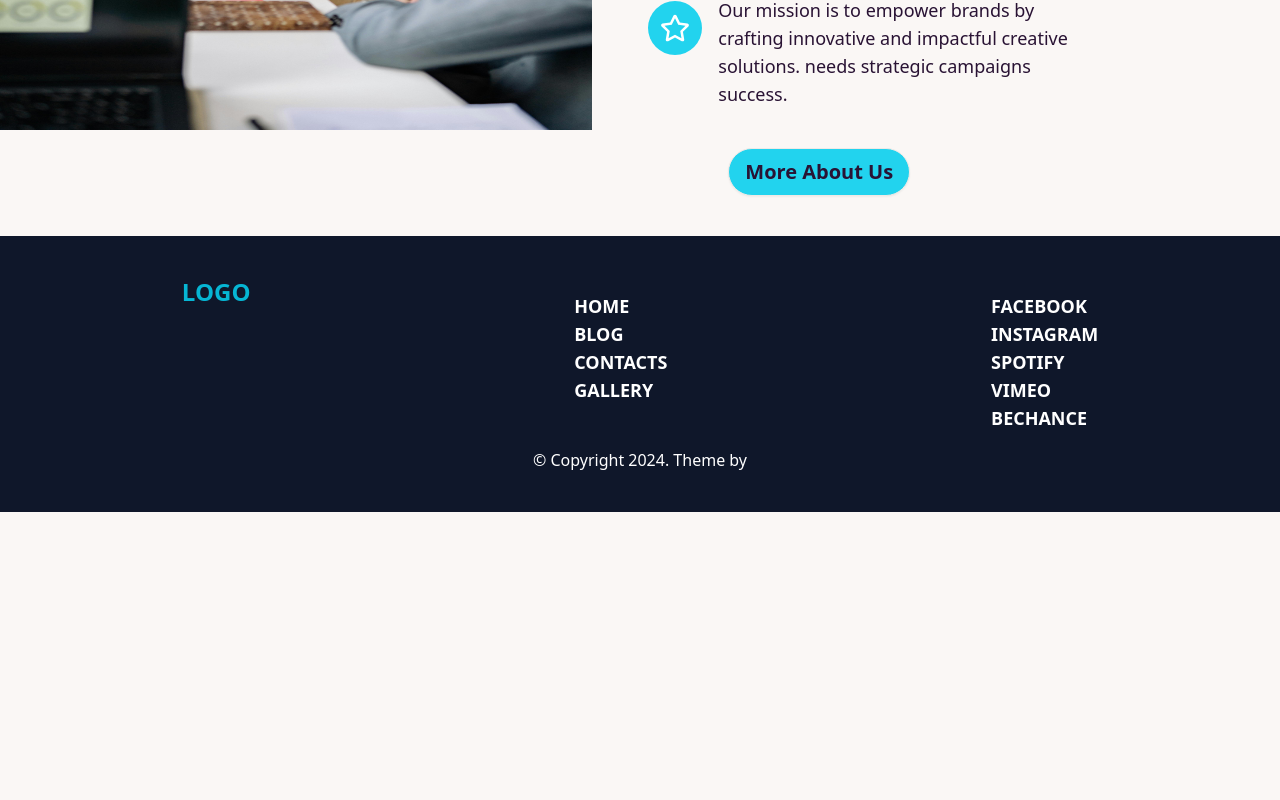
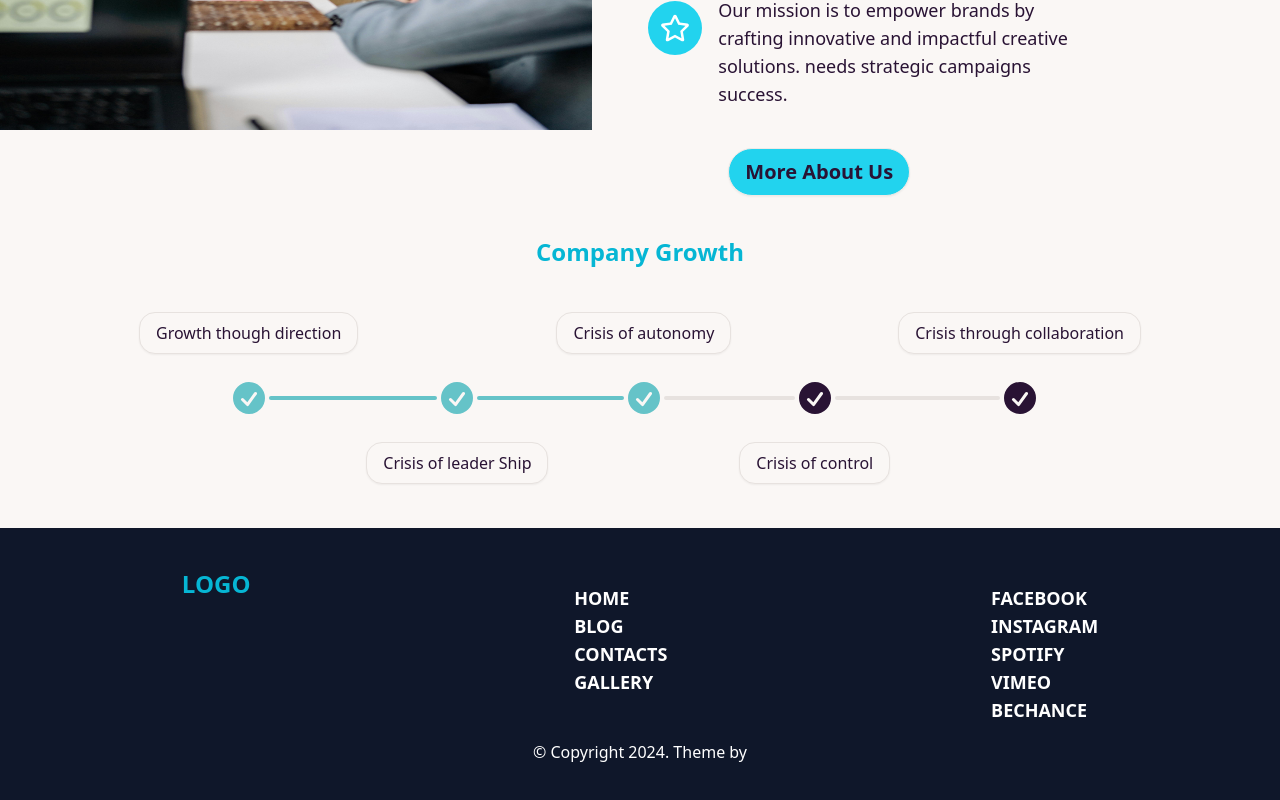
Before and after one commit to sumondas2001/React-Corporate-Website, a React app: page / in a window 1280 px wide. Shown: the part 1138-1938 px from the top of the page. Before the commit the page ends 1650 px from the top, so only its background shows below. Built offline with nearby package versions, Linux system fonts and the light colour scheme; the HTML template or start-up script is replaced by a standard one.

Commit message:
Growth section add

```diff
--- a/src/Pages/Login/Login.jsx
+++ b/src/Pages/Login/Login.jsx
@@ -1,8 +1,13 @@
 import { Link } from 'react-router-dom';
 import loginImg from '../../assets/login/login.svg';
 import { FaGoogle, FaGithub } from "react-icons/fa";
+import { useEffect } from 'react';
+import AOS from 'aos';
 
 const Login = () => {
+     useEffect(() => {
+          AOS.init()
+     }, [])
 
      const handelLogin = (event) => {
           event.preventDefault();
@@ -20,7 +25,7 @@ const Login = () => {
      return (
           <div className='mb-20'>
                <h1 className="text-3xl font-bold text-center mt-4 text-cyan-600">Login Now ! </h1>
-               <div className='flex gap-10 justify-center mt-10'>
+               <div data-aos="zoom-in-down" className='flex gap-10 justify-center items-center mt-10'>
                     <div>
                          <img className='size-96' src={loginImg} alt="" />
                     </div>
--- a/src/Pages/Register/Register.jsx
+++ b/src/Pages/Register/Register.jsx
@@ -1,8 +1,13 @@
 import { Link } from 'react-router-dom';
 import loginImg from '../../assets/login/login.svg';
 import { FaGoogle, FaGithub } from "react-icons/fa";
+import { useEffect } from 'react';
+import AOS from 'aos';
 
 const Register = () => {
+     useEffect(() => {
+          AOS.init()
+     }, [])
 
 
      const handelRegister = (event) => {
@@ -23,7 +28,7 @@ const Register = () => {
      return (
           <div className='mb-20'>
                <h1 className="text-3xl font-bold text-center mt-4 text-cyan-600">Register Now ! </h1>
-               <div className='flex gap-10 justify-center mt-10'>
+               <div data-aos="zoom-in-down" className='flex gap-10 justify-center items-center mt-10'>
                     <div>
                          <img className='size-96' src={loginImg} alt="" />
                     </div>
@@ -58,10 +63,10 @@ const Register = () => {
                          <div >
                               <div className='flex mb-2 justify-around'>
                                    <p className='text-base font-normal'>Already Have An Account </p>
-                                   <Link to={'/register'} className='text-lg font-medium underline  hover:font-semibold hover:text-cyan-500'>Login</Link>
+                                   <Link to={'/login'} className='text-lg font-medium underline  hover:font-semibold hover:text-cyan-500'>Login</Link>
                               </div>
                               <h1 className="text-lg mb-4 font-semibold text-center"> Continue With</h1>
-                              <div className=' flex justify-center gap-6  mb-6'>
+                              <div className=' flex justify-center gap-6 mb-6'>
                                    <div>
                                         <button onClick={handelGoogle} >
                                              <FaGoogle className='size-8  text-cyan-500  ' />
--- /dev/null
+++ b/src/components/Growth/Growth.jsx
@@ -0,0 +1,103 @@
+
+
+const Growth = () => {
+
+
+     return (
+          <div>
+               <div>
+                    <h1 className="text-2xl mb-10 font-bold text-cyan-500 text-center mt-10">Company Growth</h1>
+               </div>
+               <div className="flex justify-center mb-10 ">
+
+                    <ul className="timeline ">
+                         <li>
+                              <div className="timeline-start timeline-box">Growth though direction</div>
+                              <div className="timeline-middle">
+                                   <svg
+                                        xmlns="http://www.w3.org/2000/svg"
+                                        viewBox="0 0 20 20"
+                                        fill="currentColor"
+                                        className="text-primary h-20 w-10">
+                                        <path
+                                             fillRule="evenodd"
+                                             d="M10 18a8 8 0 100-16 8 8 0 000 16zm3.857-9.809a.75.75 0 00-1.214-.882l-3.483 4.79-1.88-1.88a.75.75 0 10-1.06 1.061l2.5 2.5a.75.75 0 001.137-.089l4-5.5z"
+                                             clipRule="evenodd" />
+                                   </svg>
+                              </div>
+                              <hr className="bg-primary " />
+                         </li>
+                         <li>
+                              <hr className="bg-primary" />
+                              <div className="timeline-middle">
+                                   <svg
+                                        xmlns="http://www.w3.org/2000/svg"
+                                        viewBox="0 0 20 20"
+                                        fill="currentColor"
+                                        className="text-primary h-20 w-10">
+                                        <path
+                                             fillRule="evenodd"
+                                             d="M10 18a8 8 0 100-16 8 8 0 000 16zm3.857-9.809a.75.75 0 00-1.214-.882l-3.483 4.79-1.88-1.88a.75.75 0 10-1.06 1.061l2.5 2.5a.75.75 0 001.137-.089l4-5.5z"
+                                             clipRule="evenodd" />
+                                   </svg>
+                              </div>
+                              <div className="timeline-end timeline-box">Crisis of leader Ship</div>
+                              <hr className="bg-primary" />
+                         </li>
+                         <li>
+                              <hr className="bg-primary" />
+                              <div className="timeline-start timeline-box">Crisis of autonomy</div>
+                              <div className="timeline-middle">
+                                   <svg
+                                        xmlns="http://www.w3.org/2000/svg"
+                                        viewBox="0 0 20 20"
+                                        fill="currentColor"
+                                        className="text-primary h-20 w-10">
+                                        <path
+                                             fillRule="evenodd"
+                                             d="M10 18a8 8 0 100-16 8 8 0 000 16zm3.857-9.809a.75.75 0 00-1.214-.882l-3.483 4.79-1.88-1.88a.75.75 0 10-1.06 1.061l2.5 2.5a.75.75 0 001.137-.089l4-5.5z"
+                                             clipRule="evenodd" />
+                                   </svg>
+                              </div>
+                              <hr />
+                         </li>
+                         <li>
+                              <hr />
+                              <div className="timeline-middle">
+                                   <svg
+                                        xmlns="http://www.w3.org/2000/svg"
+                                        viewBox="0 0 20 20"
+                                        fill="currentColor"
+                                        className="h-20 w-10">
+                                        <path
+                                             fillRule="evenodd"
+                                             d="M10 18a8 8 0 100-16 8 8 0 000 16zm3.857-9.809a.75.75 0 00-1.214-.882l-3.483 4.79-1.88-1.88a.75.75 0 10-1.06 1.061l2.5 2.5a.75.75 0 001.137-.089l4-5.5z"
+                                             clipRule="evenodd" />
+                                   </svg>
+                              </div>
+                              <div className="timeline-end timeline-box">Crisis of control</div>
+                              <hr />
+                         </li>
+                         <li>
+                              <hr />
+                              <div className="timeline-start timeline-box">Crisis through collaboration </div>
+                              <div className="timeline-middle">
+                                   <svg
+                                        xmlns="http://www.w3.org/2000/svg"
+                                        viewBox="0 0 20 20"
+                                        fill="currentColor"
+                                        className="h-20 w-10">
+                                        <path
+                                             fillRule="evenodd"
+                                             d="M10 18a8 8 0 100-16 8 8 0 000 16zm3.857-9.809a.75.75 0 00-1.214-.882l-3.483 4.79-1.88-1.88a.75.75 0 10-1.06 1.061l2.5 2.5a.75.75 0 001.137-.089l4-5.5z"
+                                             clipRule="evenodd" />
+                                   </svg>
+                              </div>
+                         </li>
+                    </ul>
+               </div>
+          </div>
+     );
+};
+
+export default Growth;
--- a/src/components/Home/Home.jsx
+++ b/src/components/Home/Home.jsx
@@ -1,5 +1,6 @@
 import About from "../../components/About/About";
 import Slider from "../Slider/slider";
+import Timeline from "../Growth/Growth";
 
 
 const Home = () => {
@@ -7,6 +8,7 @@ const Home = () => {
           <div>
                <Slider></Slider>
                <About></About>
+               <Timeline></Timeline>
           </div>
      );
 };
--- /dev/null
+++ b/src/components/OurTeam/OurTeam.jsx
@@ -0,0 +1,11 @@
+
+
+const OurTeam = () => {
+     return (
+          <div>
+
+          </div>
+     );
+};
+
+export default OurTeam;
```
